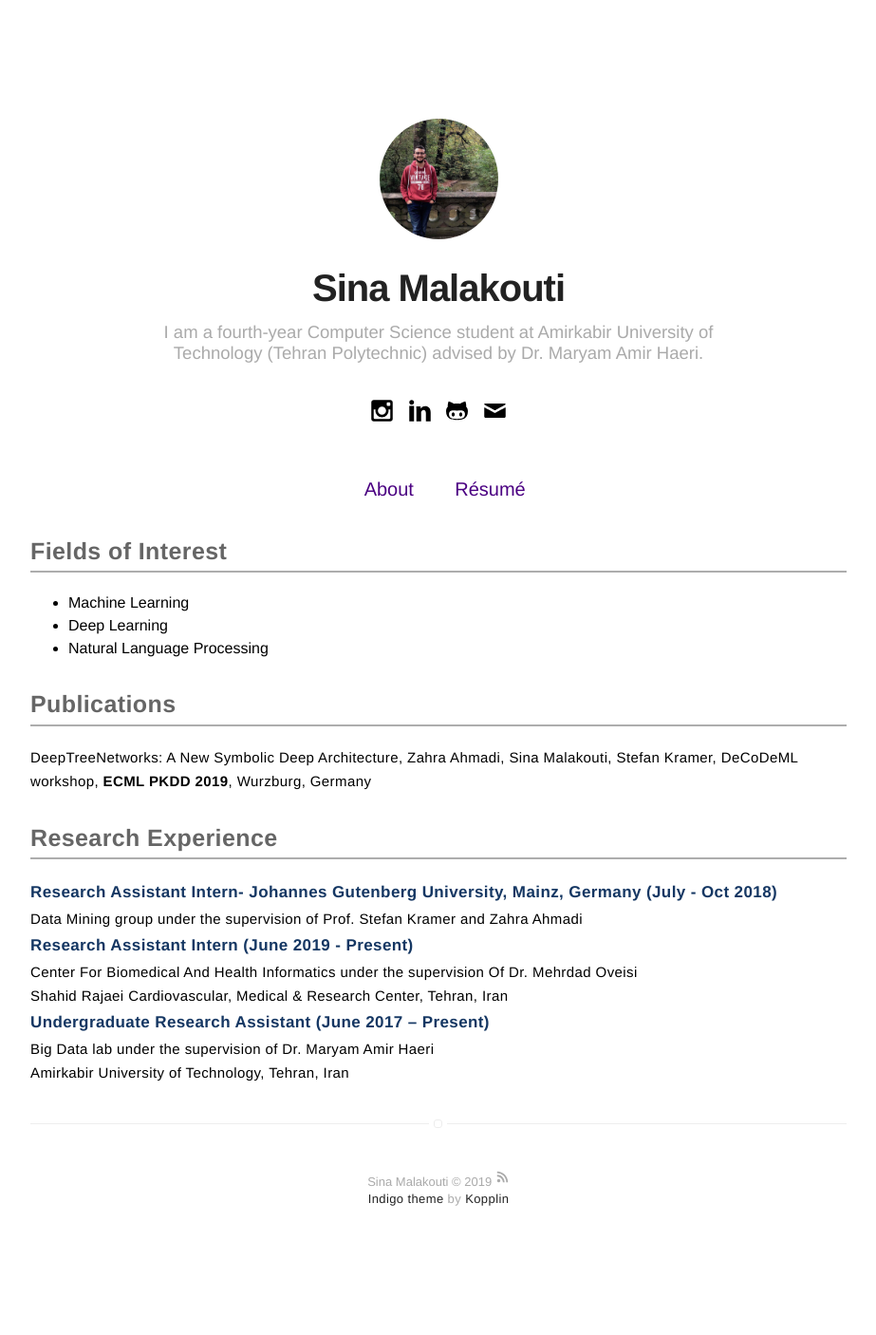
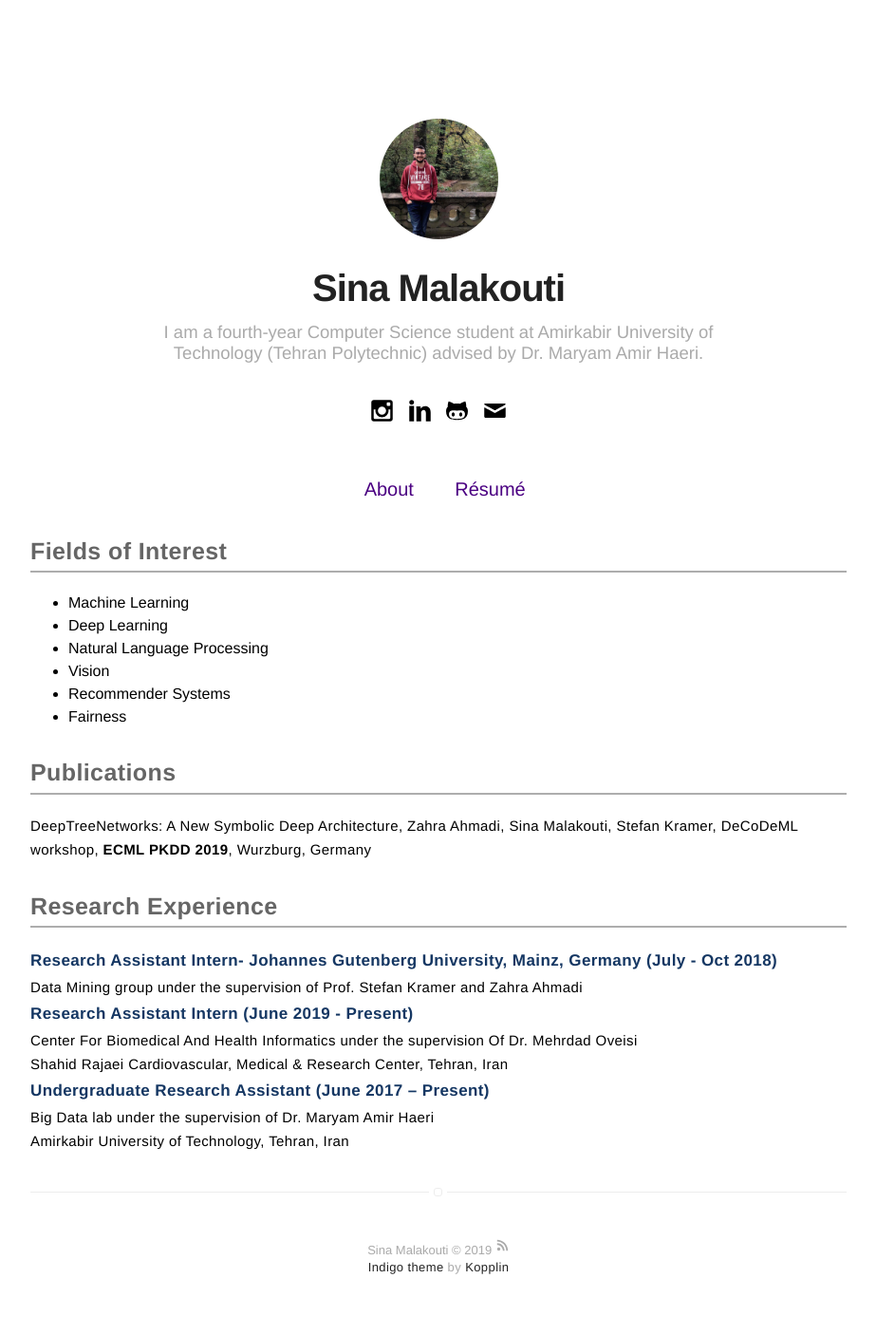
Before and after one commit to sinamalakouti/sinamalakouti.github.io, a Jekyll site: the page built from index.html, in a window 1280 px wide. Shown: the whole page at 95% size, without its empty margins (178-1101 px from the left). Built offline with Jekyll 4.4.1, drawn with Linux system fonts in a browser that asks for light colours; before the commit the page ends 1334 px from its top, so only the background shows below that.

Commit message:
Update header.html

```diff
--- a/_includes/header.html
+++ b/_includes/header.html
@@ -34,6 +34,9 @@
                 <li style="color: black">Machine Learning</li>
                 <li style="color: black">Deep Learning</li>
                 <li style="color: black">Natural Language Processing</li>
+                <li style="color: black">Vision</li>
+                <li style="color: black">Recommender Systems</li>
+                <li style="color: black">Fairness</li>
         </ul>
 
     </div>
```
